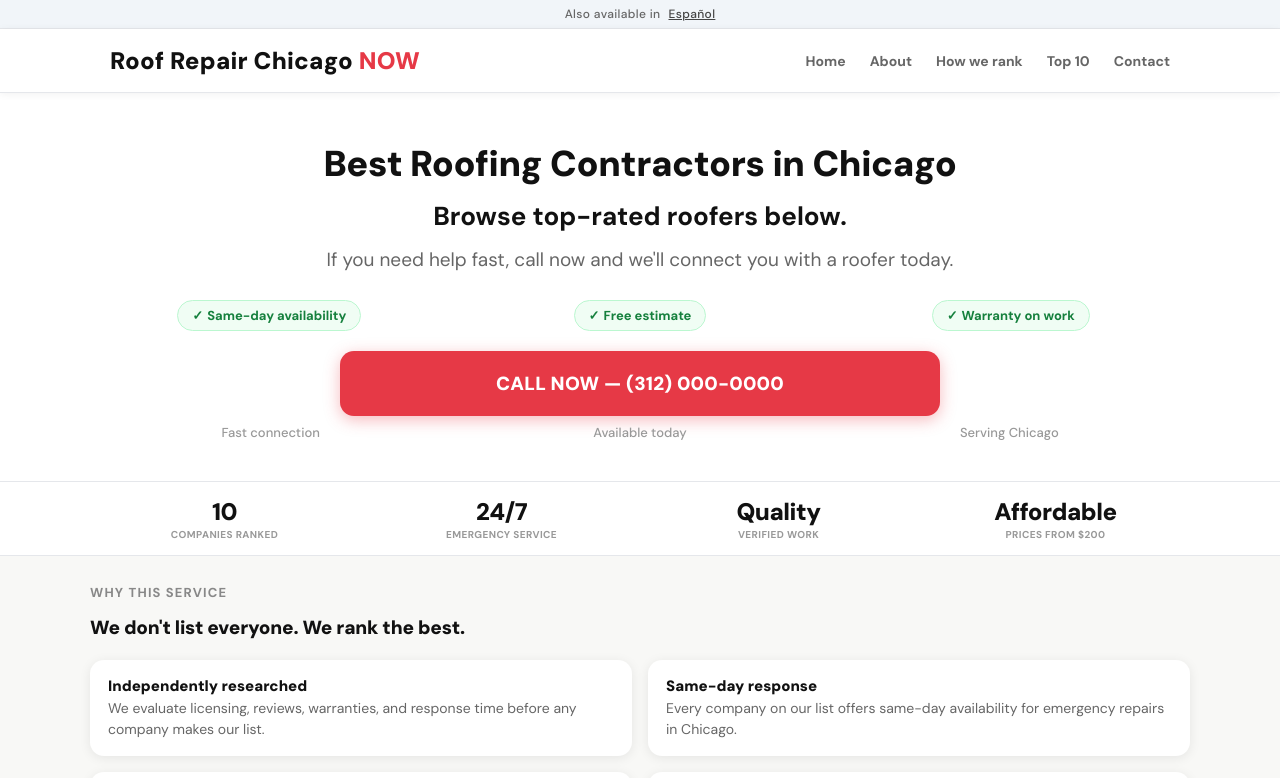
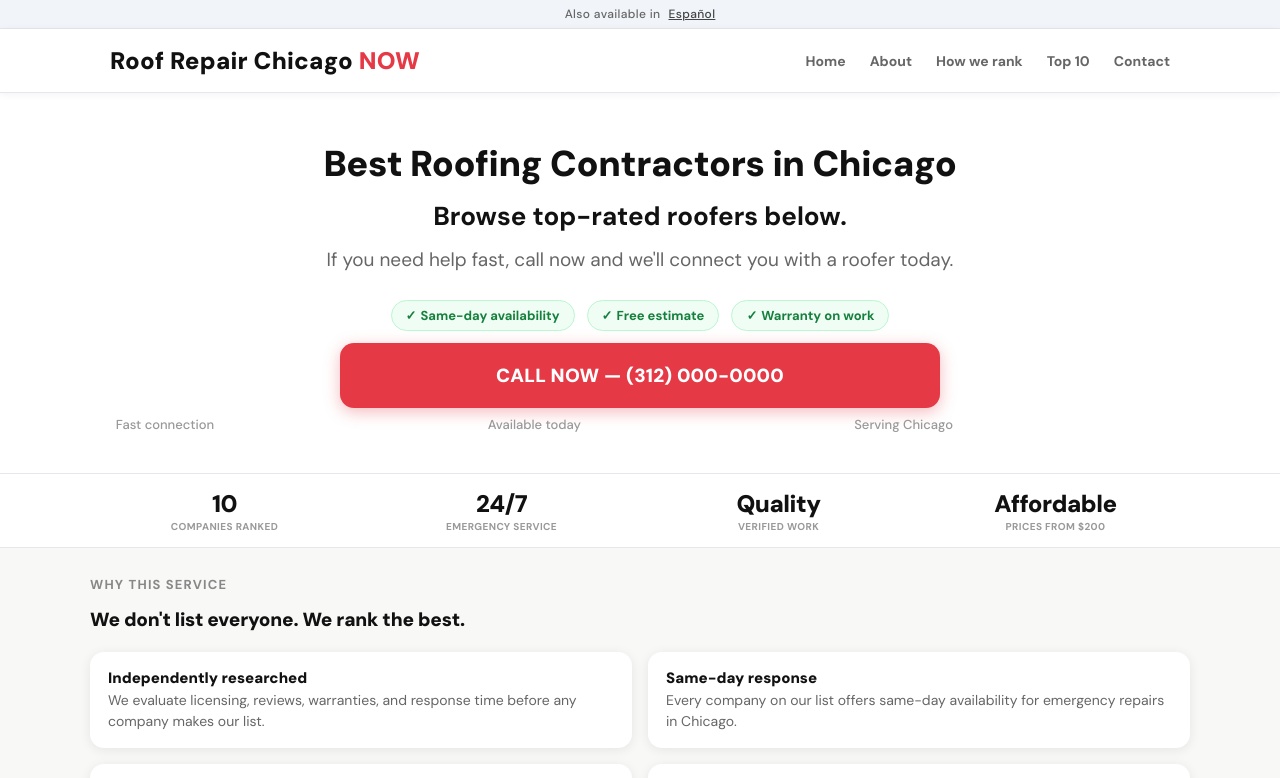
Before and after one commit to dm100usa-oss/roof-repair-chicago-now, a Next.js app: page / in a window 1280 px wide. Shown: the top 778 px of the page. Built offline with nearby package versions, Linux system fonts and the light colour scheme.

Commit message:
Update page.module.css

```diff
--- a/src/app/page.module.css
+++ b/src/app/page.module.css
@@ -50,11 +50,11 @@
 }
 
 .factors {
-  display: grid;
-  grid-template-columns: 1fr 1fr 1fr;
+  display: flex;
   gap: .5rem;
-  justify-items: center;
-  margin-bottom: 1.25rem;
+  flex-wrap: nowrap;
+  justify-content: center;
+  margin-bottom: 0;
 }
 
 .factor {
@@ -71,6 +71,56 @@
   white-space: nowrap;
 }
 .factor::before { content: '✓'; }
+
+.factorsWrapper {
+  display: flex;
+  flex-direction: column;
+  align-items: center;
+  gap: 0;
+  width: 100%;
+  margin-bottom: 1.25rem;
+}
+
+.factors {
+  display: flex;
+  gap: .5rem;
+  flex-wrap: nowrap;
+  justify-content: center;
+  margin-bottom: .75rem;
+}
+
+.factor {
+  display: flex;
+  align-items: center;
+  gap: 4px;
+  background: #F0FDF4;
+  border: 1px solid #BBF7D0;
+  border-radius: 20px;
+  padding: 5px 10px;
+  font-size: 11px;
+  font-weight: 700;
+  color: #15803D;
+  white-space: nowrap;
+}
+.factor::before { content: '✓'; }
+
+.btnCallNote {
+  display: flex;
+  gap: .5rem;
+  justify-content: center;
+  margin-top: .5rem;
+  width: 100%;
+}
+
+.btnCallNoteItem {
+  text-align: center;
+  font-size: 13px;
+  color: var(--text-light);
+  font-weight: 500;
+  white-space: nowrap;
+  flex: 1;
+  max-width: 150px;
+}
 
 .btnCall {
   display: block;
```
